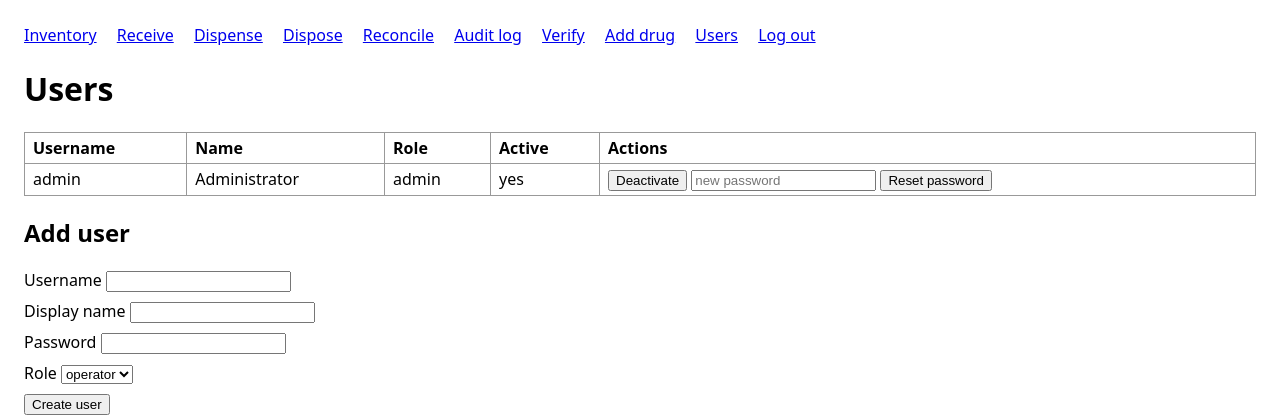
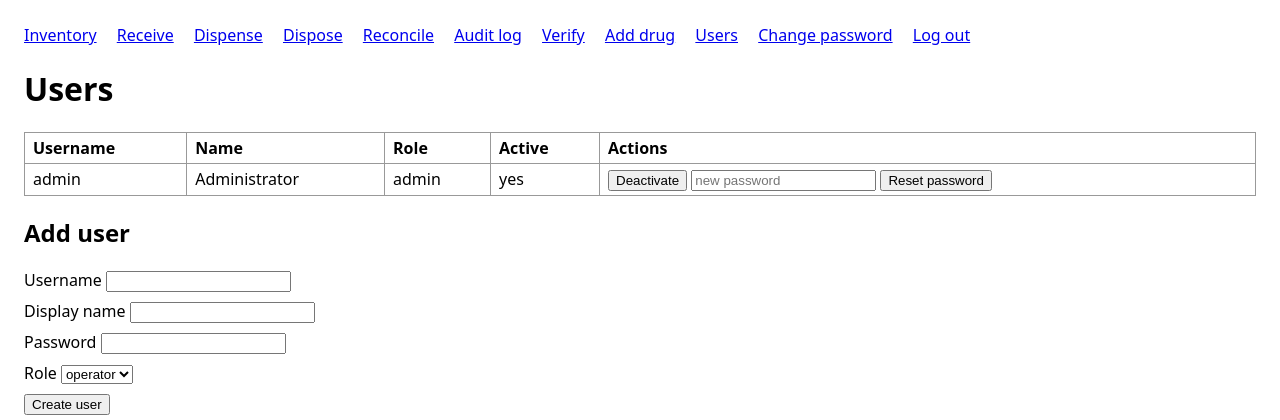
Before and after one commit to EmmaLeonhart/PharmacyTest, a Flask app: page /users in a window 1280 px wide. Shown: the top 420 px of the page. Run offline with Flask 3, Linux system fonts and the light colour scheme; the visitor is signed in with stand-in values (Sample User, id 1).

Commit message:
feat: self-service password change
Let any logged-in user rotate their own password without an admin. The route
re-verifies the current password before setting the new one, refuses on a wrong
current password (credential untouched), and rejects an empty new password.

Tests: change works (old fails, new logs in); wrong current refused and
unchanged; page requires login. Full suite 44 passing.

Co-Authored-By: Claude Opus 4.8 (1M context) <noreply@anthropic.com>

```diff
--- a/pharmacy/web/routes.py
+++ b/pharmacy/web/routes.py
@@ -160,6 +160,27 @@ def reset_password(user_id):
     return redirect(url_for("main.users"))
 
 
+@bp.route("/account/password", methods=["GET", "POST"])
+@login_required
+def change_password():
+    if request.method == "POST":
+        try:
+            current = request.form["current_password"]
+            new = request.form["new_password"]
+        except KeyError as exc:
+            flash(_form_error(exc), "error")
+            return render_template("account_password.html")
+        if auth.authenticate(g.db, g.user.username, current) is None:
+            flash("Your current password is incorrect.", "error")
+        elif not new:
+            flash("New password must not be empty.", "error")
+        else:
+            auth.set_password(g.db, g.user, new)
+            flash("Password changed.", "ok")
+            return redirect(url_for("main.dashboard"))
+    return render_template("account_password.html")
+
+
 @bp.route("/receive", methods=["GET", "POST"])
 @login_required
 def receive():
--- a/pharmacy/web/templates/base.html
+++ b/pharmacy/web/templates/base.html
@@ -20,6 +20,7 @@
         <a href="{{ url_for('main.new_drug') }}">Add drug</a>
         <a href="{{ url_for('main.users') }}">Users</a>
         {% endif %}
+        <a href="{{ url_for('main.change_password') }}">Change password</a>
         <a href="{{ url_for('main.logout') }}">Log out</a>
       </nav>
     {% endif %}
```
Also changed, not shown: devlog.md (+12 -0 lines), pharmacy/web/templates/account_password.html (added, +9 -0 lines), queue.md (+1 -6 lines), tests/test_web.py (+43 -0 lines).
